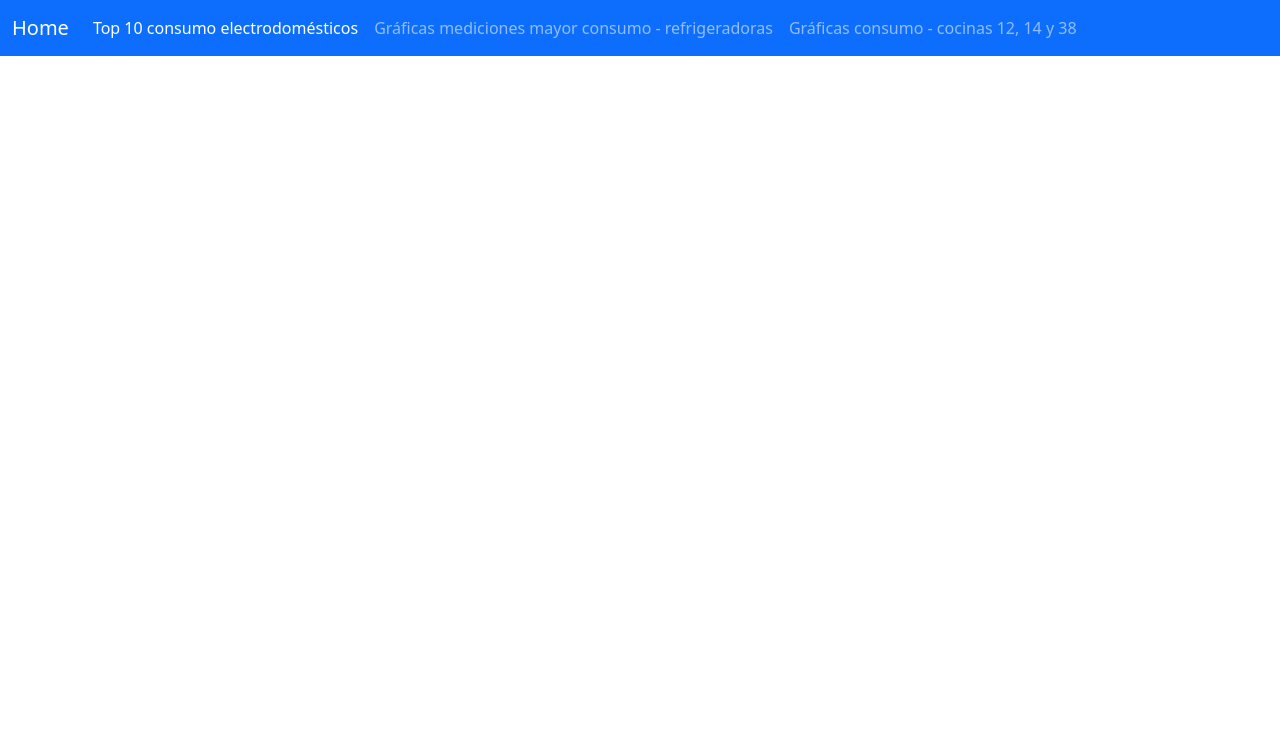
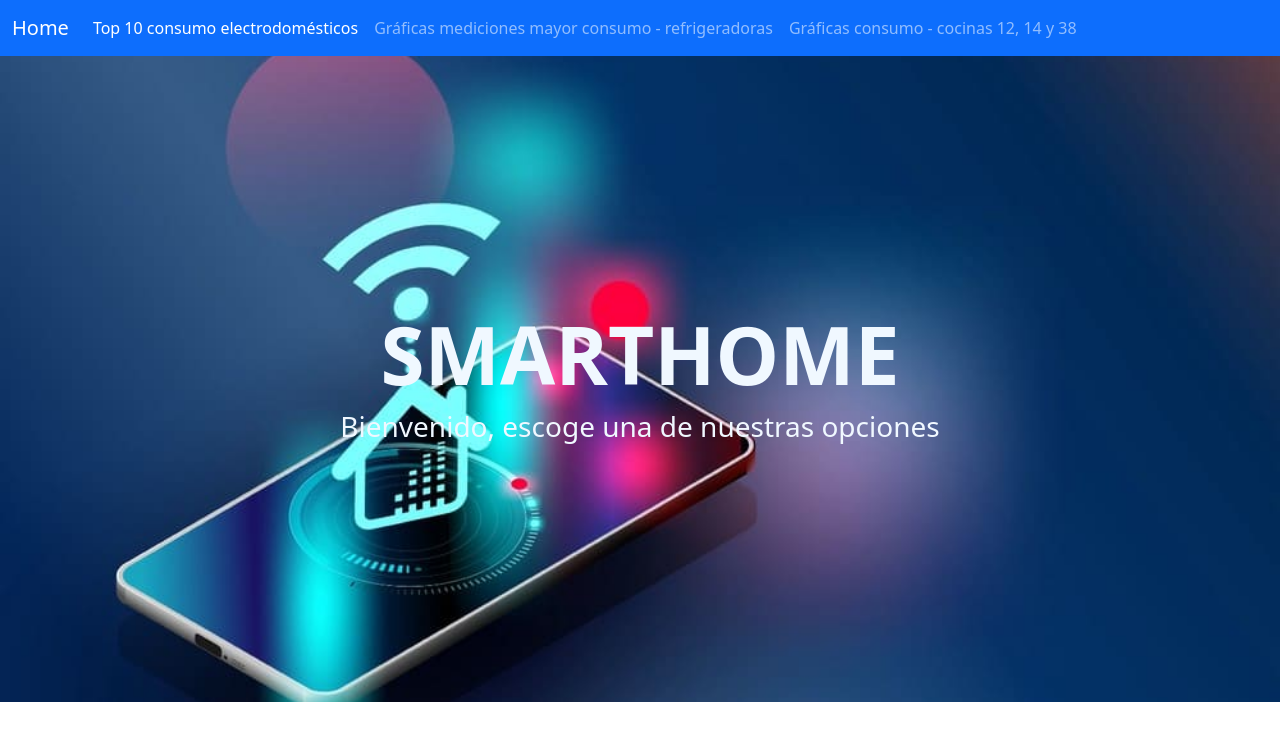
Before and after one commit to Antonella-garcia/SmartHome, a React (Create React App) app in the folder frontend/: page / in a window 1280 px wide. Shown: the top 740 px of the page. Built offline with nearby package versions, Linux system fonts and the light colour scheme.

Commit message:
cambios frontend

```diff
--- a/frontend/src/App.js
+++ b/frontend/src/App.js
@@ -12,6 +12,13 @@ function App() {
   return (
     <Router>
      <Navigation/>
+     <Route exact path="/" render={() => (
+        <div id="home">
+          <div class="landing-text">
+          <h1 >SMARTHOME</h1>
+          <h3>Bienvenido, escoge una de nuestras opciones</h3>
+        </div>
+      </div>)}/>
      <Route path="/top10" exact component={Show} />
      <Route path="/consumorefrigerador" exact component={ShowCR} />
      <Route path="/consucocina" render={()=>(<div>Holaaaa</div>)}/>
--- a/frontend/src/components/Navigation.js
+++ b/frontend/src/components/Navigation.js
@@ -13,9 +13,9 @@ export default class Navigation extends Component {
           </button>
           <div className="collapse navbar-collapse" id="navbarNavAltMarkup">
             <div className="navbar-nav">
-              <Link className="nav-link active" aria-current="page" to="/top">Top 10 consumo electrodomésticos </Link>
-              <Link className="nav-link" to="/mediciones">Gráficas mediciones mayor consumo - refrigeradoras</Link>
-              <Link className="nav-link" to="/consumo">Gráficas consumo - cocinas 12, 14 y 38</Link>
+              <Link className="nav-link active" aria-current="page" to="/top10">Top 10 consumo electrodomésticos </Link>
+              <Link className="nav-link" to="/consumorefrigerador">Gráficas mediciones mayor consumo - refrigeradoras</Link>
+              <Link className="nav-link" to="/consucocina">Gráficas consumo - cocinas 12, 14 y 38</Link>
             </div>
           </div>
         </div>
--- a/frontend/src/components/ShowConRef.js
+++ b/frontend/src/components/ShowConRef.js
@@ -16,7 +16,7 @@ export default class ShowConRef extends Component {
     render() {
         return (
             <div>
-                <h2>Bar Example (custom size)</h2>
+                <h2>Las 20 refrigeradoras con mayor consumo</h2>
                 <Bar
                     data={this.data}
                     width={100}
@@ -42,12 +42,12 @@ export default class ShowConRef extends Component {
         await this.getconsuRefri();
         console.log(this.state.objetos);
     }
-
+//grafico de barras
     data = {
         labels: this.state.Tiempo,
         datasets: [
             {
-                label: 'My First dataset',
+                label: 'Refrigeradoras',
                 backgroundColor: 'rgba(255,99,132,0.2)',
                 borderColor: 'rgba(255,99,132,1)',
                 borderWidth: 10,
@@ -60,4 +60,6 @@ export default class ShowConRef extends Component {
             }
         ]
     };
+
+
 }
```
Also changed, not shown: frontend/src/components/CharConsumo.js (deleted, +0 -12 lines), frontend/src/components/CharMed.js (deleted, +0 -12 lines).
